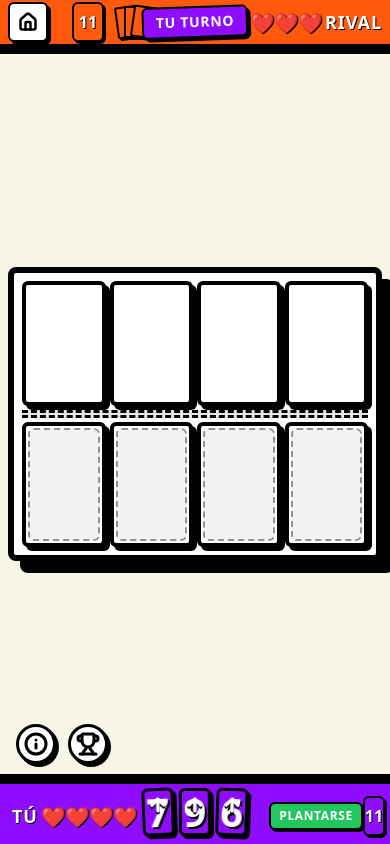
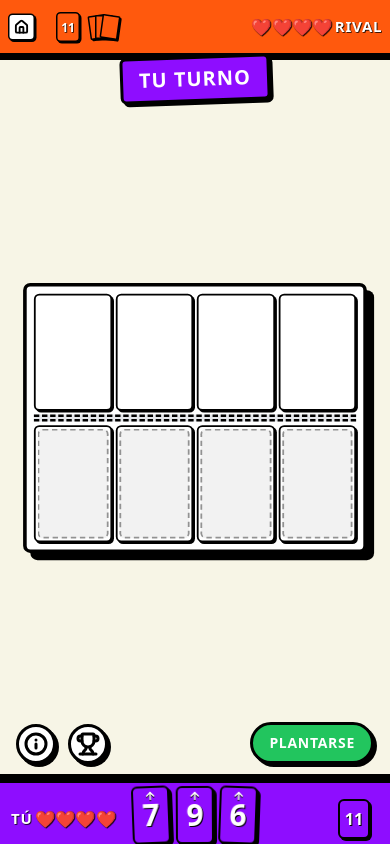
Before and after one commit to antonio10bc-hub/MagicPoker, a Next.js app: page / in a window 390 px wide. Both pictures are taken after a click on the button "JUGAR". Built offline with nearby package versions, Linux system fonts and the light colour scheme.

Commit message:
mejor responsive

```diff
--- a/app/page.tsx
+++ b/app/page.tsx
@@ -5,8 +5,8 @@ import { Card } from '@/components/game/GameCardLOLO';
 import { useEffect, useState, useRef } from 'react';
 import { clsx } from 'clsx';
 import { motion, AnimatePresence } from 'framer-motion';
+// Iconos
 import { Info, X, Volume2, VolumeX, Home as HomeIcon, Trophy } from 'lucide-react';
-// Importamos las nuevas funciones de música
 import { playSound, toggleMute, getMuteState, playMusic, stopMusic } from '@/lib/sounds';
 import Confetti from 'react-confetti';
 import { getStats, GameStats } from '@/lib/stats';
@@ -34,19 +34,17 @@ export default function Home() {
   const [isMutedUI, setIsMutedUI] = useState(getMuteState());
   const [showExitConfirm, setShowExitConfirm] = useState(false);
 
-  // --- CONTROL DE MÚSICA SEGÚN PANTALLA ---
   useEffect(() => {
       if (screen === 'menu') {
           playMusic('menu_music', 0.4);
       } else if (screen === 'game') {
-          // Si termina la partida, paramos la música para que suene victory/defeat
           if (phase === 'end') {
               stopMusic();
           } else {
               playMusic('game_music', 0.3);
           }
       }
-  }, [screen, phase]); // Se ejecuta al cambiar de pantalla o de fase
+  }, [screen, phase]);
 
   useEffect(() => {
     if (screen === 'game' && phase === 'start') {
@@ -122,7 +120,7 @@ export default function Home() {
       setShowStats(true);
   };
 
-  // --- PANTALLA MENÚ ---
+  // --- MENU SCREEN ---
   if (screen === 'menu') {
       return (
         <main className="h-svh w-full flex items-center justify-center bg-[#F7F5E6] relative select-none font-comic pattern-grid-lg text-black">
@@ -157,19 +155,20 @@ export default function Home() {
       );
   }
 
-  // --- PANTALLA JUEGO ---
+  // --- GAME SCREEN ---
   let buttonText = "ESPERANDO...";
   let buttonAction: () => void | Promise<void> = passTurn;
+  // Botón Plantarse flotante
   let buttonColorClass = "bg-gray-300 text-gray-600 border-black cursor-not-allowed pattern-diagonal-lines-sm opacity-70";
   let buttonAnimation = {};
 
   if (isPlacementPhase) {
     if (opponent.isPassed) {
         buttonText = "¡RESOLVER!";
-        buttonColorClass = "bg-orange-500 text-white border-black hover:bg-orange-400 hover:-translate-y-1 hover:shadow-[6px_6px_0_#000] active:translate-y-1 active:shadow-[2px_2px_0_#000]";
+        buttonColorClass = "bg-orange-500 text-white border-black hover:bg-orange-400 shadow-[3px_3px_0_#000] sm:shadow-[6px_6px_0_#000] active:translate-y-1 active:shadow-none";
     } else {
         buttonText = "PLANTARSE";
-        buttonColorClass = "bg-green-500 text-white border-black hover:bg-green-400 hover:-translate-y-1 hover:shadow-[6px_6px_0_#000] active:translate-y-1 active:shadow-[2px_2px_0_#000]";
+        buttonColorClass = "bg-green-500 text-white border-black hover:bg-green-400 shadow-[3px_3px_0_#000] sm:shadow-[6px_6px_0_#000] active:translate-y-1 active:shadow-none";
     }
   } else if (isCombatRevealPhase) {
     buttonText = `CONTINUAR (${countdown}s)`;
@@ -178,7 +177,7 @@ export default function Home() {
     buttonAnimation = { scale: [1, 1.05, 1], transition: { duration: 0.8, repeat: Infinity } };
   }
 
-  const slotStyle = "w-full h-full aspect-[2/3] relative flex items-center justify-center rounded-md transition-all border-[4px] border-black bg-white shadow-[4px_4px_0px_0px_rgba(0,0,0,1)]";
+  const slotStyle = "w-full h-full aspect-[2/3] relative flex items-center justify-center rounded-md transition-all border-[2px] sm:border-[4px] border-black bg-white shadow-[2px_2px_0px_0px_rgba(0,0,0,1)] sm:shadow-[4px_4px_0px_0px_rgba(0,0,0,1)]";
   const emptySlotInteractStyle = (selectedCardId && isPlacementPhase)
     ? "border-dashed border-[#8e0dff] bg-purple-100 animate-[wiggle_1s_ease-in-out_infinite] cursor-pointer hover:bg-purple-200"
     : "border-dashed border-black/40 bg-black/5";
@@ -208,7 +207,7 @@ export default function Home() {
   return (
     <main className="h-svh w-full flex flex-col bg-[#F7F5E6] text-black overflow-hidden relative select-none font-comic pattern-dots-sm">
 
-      {/* --- MODALES --- */}
+      {/* MODALES */}
       <AnimatePresence>
         {showExitConfirm && (
             <motion.div initial={{ opacity: 0 }} animate={{ opacity: 1 }} exit={{ opacity: 0 }} className="fixed inset-0 z-[200] flex items-center justify-center bg-black/60 backdrop-blur-sm p-4">
@@ -230,6 +229,7 @@ export default function Home() {
                         <button onClick={() => { playSound('click'); setShowStats(false); }} className="bg-white hover:bg-red-100 p-2 rounded-md border-[3px] border-black shadow-[3px_3px_0_#000] active:translate-y-1 active:shadow-none transition-all"><X className="w-6 h-6 stroke-[3px]" /></button>
                     </div>
                     <div className="p-6 space-y-4 text-lg font-bold">
+                        {/* Stats Content... (Mismo código anterior) */}
                         <div className="bg-gray-100 p-4 rounded-md border-[3px] border-black shadow-[4px_4px_0_#000]">
                             <h3 className="text-xl uppercase border-b-2 border-black pb-2 mb-3">Victorias</h3>
                             <div className="grid grid-cols-3 gap-2 text-center">
@@ -243,9 +243,6 @@ export default function Home() {
                             <div className="flex justify-between"><span>Partidas Totales:</span><span>{statsData.totalGames}</span></div>
                             <div className="flex justify-between"><span>Cartas Jugadas:</span><span>{statsData.cardsPlayed}</span></div>
                             <div className="flex justify-between"><span>Cartas Destruidas:</span><span>{statsData.cardsDestroyed}</span></div>
-                        </div>
-                        <div className={clsx("p-4 rounded-md border-[3px] border-black shadow-[4px_4px_0_#000] transition-colors", statsData.achievementRepublicana ? "bg-[#8e0dff] text-white" : "bg-gray-200 text-gray-400 grayscale")}>
-                            <div className="flex items-center gap-3"><span className="text-3xl">🏆</span><div><div className="uppercase font-black">La Republicana</div><div className="text-sm font-medium leading-tight opacity-80">Limpia J, Q y K enemigas con un AS.</div></div></div>
                         </div>
                     </div>
                 </motion.div>
@@ -265,17 +262,13 @@ export default function Home() {
                     </div>
                     <div className="p-6 space-y-6 text-lg sm:text-xl font-medium leading-relaxed">
                         <section><h3 className="font-black text-xl mb-2 bg-[#8e0dff] text-white inline-block px-2 border-[2px] border-black shadow-[3px_3px_0_#000] -rotate-1">1. El Objetivo</h3><p>Gana el primero que reduzca las vidas del oponente a 0.</p></section>
-                        <section><h3 className="font-black text-xl mb-2 bg-[#ff590d] text-white inline-block px-2 border-[2px] border-black shadow-[3px_3px_0_#000] rotate-1">2. Tu Turno</h3><p>Coloca tantas cartas como quieras en los 4 huecos que tienes disponibles.</p><p className="mt-2">Cuando termines, pulsa <span className="font-bold text-green-600">"PLANTARSE"</span>. El rival jugará después. Cuando ambos paséis, ¡comienza la fase de pelea!</p></section>
+                        {/* Resto de reglas... */}
                         <section>
                             <h3 className="font-black text-xl mb-2 bg-yellow-400 text-black inline-block px-2 border-[2px] border-black shadow-[3px_3px_0_#000] -rotate-1">3. Fase de Pelea</h3>
                             <ul className="list-disc pl-5 space-y-2 text-base sm:text-lg">
                                 <li>Las cartas se enfrentan cara a cara. La carta con el número más alto gana y destruye a la otra.</li>
                                 <li>Si tu carta se enfrenta a un hueco vacío directamente, le haces <strong>1 punto de daño</strong> directo.</li>
-                                <li className="pt-2"><strong>🅰️ El As (A):</strong> Limpia el tablero, tanto las cartas del enemigo como las tuyas, evitando cualquier golpe.</li>
-                                <li><strong>👑 El Rey (K):</strong> Ataca a las 3 posiciones que tiene en frente a la vez.</li>
-                                <li><strong>👸 La Reina (Q):</strong> Ataca a las 2 posiciones en diagonal a la vez.</li>
-                                <li><strong>🤴 El Príncipe (J):</strong> Ataca 1 posición aleatoria entre las que tiene en frente.</li>
-                                <li><strong>🃏 El Joker:</strong> No hace daño, pero te permite robar 2 cartas extra.</li>
+                                <li className="pt-2"><strong>🅰️ El As (A):</strong> Limpia el tablero...</li>
                             </ul>
                         </section>
                     </div>
@@ -284,7 +277,7 @@ export default function Home() {
         )}
       </AnimatePresence>
 
-      {/* BOTONES FLOTANTES (IZQUIERDA Y DERECHA) */}
+      {/* BOTONES FLOTANTES */}
       <div className="fixed bottom-20 sm:bottom-32 left-4 z-50 flex flex-row gap-3">
           <motion.button onClick={() => { playSound('click'); setShowRules(true); }} whileHover={{ scale: 1.1, rotate: 5 }} whileTap={{ scale: 0.9 }} className="w-10 h-10 sm:w-12 sm:h-12 bg-white rounded-full border-[3px] border-black shadow-[3px_3px_0_#000] flex items-center justify-center hover:bg-yellow-100 transition-colors">
             <Info className="w-6 h-6 sm:w-8 sm:h-8 stroke-[3px]" />
@@ -294,13 +287,45 @@ export default function Home() {
           </motion.button>
       </div>
 
-      {/* 1. HEADER (RIVAL) */}
-      <header className="flex-none h-12 sm:h-20 p-2 sm:p-4 flex justify-between items-center relative z-10 border-b-[4px] border-black bg-[#ff590d] shadow-[0_6px_0_#000]">
-        <div className="flex items-center relative gap-4">
-            <button onClick={handleHomeClick} className="bg-white p-2 rounded-md border-[2px] sm:border-[3px] border-black shadow-[3px_3px_0_#000] active:translate-y-1 active:shadow-none hover:bg-gray-100 transition-all">
+      {/* BOTÓN PLANTARSE FLOTANTE (Solo visible si canInteract) */}
+      <AnimatePresence>
+        {canInteract && (
+            <motion.div
+                initial={{ y: 100, opacity: 0 }}
+                animate={{ y: 0, opacity: 1 }}
+                exit={{ y: 100, opacity: 0 }}
+                className="fixed bottom-20 sm:bottom-32 right-4 z-50"
+            >
+                <motion.button
+                    key={buttonText}
+                    animate={{ ...buttonAnimation }}
+                    onClick={() => { playSound('click'); buttonAction(); }}
+                    className={clsx(
+                        "px-4 py-2 sm:px-6 sm:py-3 rounded-full font-black tracking-wider text-sm sm:text-base border-[3px] sm:border-[4px] border-black uppercase transition-all",
+                        buttonColorClass
+                    )}
+                >
+                    {buttonText}
+                </motion.button>
+            </motion.div>
+        )}
+      </AnimatePresence>
+
+      {/* CARTEL FLOTANTE DE "TU TURNO" */}
+      <div className="fixed top-14 left-1/2 -translate-x-1/2 z-40 pointer-events-none">
+          <div className={clsx("px-4 py-1.5 sm:px-6 sm:py-2 rounded-md text-xl sm:text-2xl font-black tracking-wider transition-all shadow-[3px_3px_0_#000] sm:shadow-[6px_6px_0_#000] uppercase border-[3px] sm:border-[4px] border-black whitespace-nowrap relative -rotate-2", (phase === 'combat' || phase === 'combat-reveal') ? "bg-yellow-400 text-black animate-[wiggle_0.5s_infinite]" : turn === 'player' ? "bg-[#8e0dff] text-white" : "bg-white text-[#ff590d]")}>
+                {(phase === 'combat' || phase === 'combat-reveal') ? "💥 ¡PELEA! 💥" : turn === 'player' ? "TU TURNO" : "RIVAL..."}
+          </div>
+      </div>
+
+      {/* HEADER (RIVAL) */}
+      <header className="flex-none h-14 sm:h-20 p-2 sm:p-4 flex justify-between items-center relative z-10 border-b-[3px] sm:border-b-[4px] border-black bg-[#ff590d] shadow-[0_4px_0_#000] sm:shadow-[0_6px_0_#000]">
+        <div className="flex items-center relative gap-3 sm:gap-4">
+            {/* Home Button + Pequeno */}
+            <button onClick={handleHomeClick} className="bg-white p-1.5 sm:p-2 rounded-md border-[2px] sm:border-[3px] border-black shadow-[2px_2px_0_#000] sm:shadow-[3px_3px_0_#000] active:translate-y-1 active:shadow-none hover:bg-gray-100 transition-all scale-75 sm:scale-100 origin-left">
                 <HomeIcon className="w-5 h-5 sm:w-6 sm:h-6 stroke-[3px]" />
             </button>
-            <div className="flex gap-2 sm:gap-4 items-center pl-2">
+            <div className="flex gap-2 sm:gap-4 items-center pl-0 sm:pl-2 scale-75 sm:scale-100 origin-left">
                 <div className="relative w-8 h-10 sm:w-12 sm:h-16 bg-[#ff590d] rounded-md border-[2px] sm:border-[3px] border-black flex items-center justify-center shadow-[2px_2px_0_#000] sm:shadow-[4px_4px_0_#000]">
                     <span className="z-10 font-black text-white text-base sm:text-xl drop-shadow-[1px_1px_0_#000] sm:drop-shadow-[2px_2px_0_#000]">{opponent.deck.length}</span>
                 </div>
@@ -311,22 +336,19 @@ export default function Home() {
                 </div>
             </div>
         </div>
-        <div className="absolute left-1/2 -translate-x-1/2 top-1/2 -translate-y-1/2 z-50">
-          <div className={clsx("px-3 py-1 sm:px-6 sm:py-2 rounded-md text-sm sm:text-2xl font-black tracking-wider transition-all shadow-[3px_3px_0_#000] sm:shadow-[6px_6px_0_#000] uppercase border-[2px] sm:border-[4px] border-black whitespace-nowrap relative -rotate-2", (phase === 'combat' || phase === 'combat-reveal') ? "bg-yellow-400 text-black animate-[wiggle_0.5s_infinite]" : turn === 'player' ? "bg-[#8e0dff] text-white" : "bg-white text-[#ff590d]")}>
-                {(phase === 'combat' || phase === 'combat-reveal') ? "💥 ¡PELEA! 💥" : turn === 'player' ? "TU TURNO" : "RIVAL..."}
-          </div>
-        </div>
-        <div className="flex items-center gap-1 sm:gap-4">
-             <div className="flex text-lg sm:text-4xl gap-0.5 sm:gap-1 drop-shadow-[1px_1px_0_#000] sm:drop-shadow-[2px_2px_0_#000]">
+
+        {/* Vidas Rival + Pequenas */}
+        <div className="flex items-center gap-1 sm:gap-4 scale-75 sm:scale-100 origin-right">
+             <div className="flex text-xl sm:text-4xl gap-0.5 sm:gap-1 drop-shadow-[1px_1px_0_#000] sm:drop-shadow-[2px_2px_0_#000]">
                 {Array(4).fill(0).map((_, i) => (<span key={i} className={i < (4 - opponent.lives) ? "text-black/40 grayscale" : "text-white scale-110"}>{i < (4 - opponent.lives) ? '💔' : '❤️'}</span>))}
             </div>
-            <span className="text-lg sm:text-4xl text-white font-black uppercase tracking-wider drop-shadow-[1px_1px_0_#000] sm:drop-shadow-[2px_2px_0_#000]">RIVAL</span>
+            <span className="text-xl sm:text-4xl text-white font-black uppercase tracking-wider drop-shadow-[1px_1px_0_#000] sm:drop-shadow-[2px_2px_0_#000]">RIVAL</span>
         </div>
       </header>
 
-      {/* 2. TABLERO CENTRAL */}
-      <section className="flex-1 flex items-center justify-center p-2 sm:p-4 overflow-hidden min-h-0 relative py-2 sm:py-8">
-        <div className="w-full max-w-lg bg-white rounded-lg border-[6px] border-black shadow-[12px_12px_0_#000] relative flex flex-col p-2 sm:p-4 shrink-0">
+      {/* TABLERO (Reducido 10% en móvil) */}
+      <section className="flex-1 flex items-center justify-center p-1 sm:p-4 overflow-hidden min-h-0 relative py-2 sm:py-8">
+        <div className="w-full max-w-lg bg-white rounded-lg border-[4px] sm:border-[6px] border-black shadow-[8px_8px_0_#000] sm:shadow-[12px_12px_0_#000] relative flex flex-col p-2 sm:p-4 shrink-0 scale-90 sm:scale-100 origin-center">
           <div className="flex-1 grid grid-cols-4 gap-1 sm:gap-4 items-center justify-items-center">
             {opponent.board.map((slot) => (
               <div key={`opp-${slot.index}`} className={slotStyle}>
@@ -362,35 +384,32 @@ export default function Home() {
       </section>
 
       {/* 3. FOOTER (JUGADOR) */}
-      <section className="flex-none h-16 sm:h-28 bg-[#8e0dff] border-t-[4px] border-black relative z-20 px-2 sm:px-4 grid grid-cols-3 items-center shadow-[0_-6px_0_#000]">
-        <div className="flex items-center gap-1 sm:gap-4 pl-1 sm:pl-4 relative">
-             <span className="text-lg sm:text-4xl text-white font-black uppercase tracking-wider drop-shadow-[1px_1px_0_#000] sm:drop-shadow-[2px_2px_0_#000]">TÚ</span>
-             <div className="flex text-lg sm:text-4xl gap-0.5 sm:gap-1 drop-shadow-[1px_1px_0_#000] sm:drop-shadow-[2px_2px_0_#000]">
+      <section className="flex-none h-16 sm:h-28 bg-[#8e0dff] border-t-[3px] sm:border-t-[4px] border-black relative z-20 px-2 sm:px-4 grid grid-cols-3 items-center shadow-[0_-6px_0_#000]">
+
+        {/* Lado Izq: Vidas + Cartel TÚ */}
+        <div className="flex items-center gap-1 sm:gap-4 pl-1 sm:pl-4 relative scale-75 sm:scale-100 origin-left">
+             <span className="text-xl sm:text-4xl text-white font-black uppercase tracking-wider drop-shadow-[1px_1px_0_#000] sm:drop-shadow-[2px_2px_0_#000]">TÚ</span>
+             <div className="flex text-xl sm:text-4xl gap-0.5 sm:gap-1 drop-shadow-[1px_1px_0_#000] sm:drop-shadow-[2px_2px_0_#000]">
                 {Array(4).fill(0).map((_, i) => (<span key={i} className={i < player.lives ? "text-white scale-110" : "text-black/40 grayscale"}>{i < player.lives ? '❤️' : '💔'}</span>))}
             </div>
         </div>
-        <div className="flex justify-center items-center h-full pb-2 sm:pb-4 z-30">
-             <div className="flex justify-center gap-1 sm:gap-2 h-14 sm:h-24 w-full items-center">
+
+        {/* Centro: Mano de Cartas */}
+        <div className="flex justify-center items-center h-full pb-2 sm:pb-4 z-30 col-span-1">
+             <div className="flex justify-center gap-1 sm:gap-2 h-16 sm:h-24 w-full items-center">
                 <AnimatePresence>
                 {player.hand.map((card) => (
-                    <motion.div key={card.id} initial={{ opacity: 0, y: 100, rotate: 15 }} animate={{ opacity: 1, y: 0, rotate: (Math.random() * 6 - 3) }} exit={{ opacity: 0, y: 50 }} transition={{ duration: 0.2 }} whileHover={canPlay ? { y: -20, scale: 1.1, rotate: 0, transition: { duration: 0.1 } } : {}} className="h-[85%] aspect-[2/3] origin-bottom transition-all filter drop-shadow-[2px_2px_0_#000] sm:drop-shadow-[4px_4px_0_#000]">
+                    <motion.div key={card.id} initial={{ opacity: 0, y: 100, rotate: 15 }} animate={{ opacity: 1, y: 0, rotate: (Math.random() * 6 - 3) }} exit={{ opacity: 0, y: 50 }} transition={{ duration: 0.2 }} whileHover={canPlay ? { y: -20, scale: 1.1, rotate: 0, transition: { duration: 0.1 } } : {}} className="h-[90%] aspect-[2/3] origin-bottom transition-all filter drop-shadow-[2px_2px_0_#000] sm:drop-shadow-[4px_4px_0_#000]">
                         <Card card={card} onClick={() => handleHandCardClick(card.id)} isSelected={selectedCardId === card.id} isInHand={true} />
                     </motion.div>
                 ))}
                 </AnimatePresence>
              </div>
         </div>
-         <div className="flex items-center justify-between pl-1 sm:pl-4 pr-1 sm:pr-2">
-            <div className="ml-2 sm:ml-8">
-                <AnimatePresence mode="wait">
-                {canInteract && (
-                    <motion.button key={buttonText} initial={{ opacity: 0, scale: 0.8 }} animate={{ opacity: 1, scale: 1, ...buttonAnimation }} exit={{ opacity: 0, scale: 0.8 }} onClick={() => { playSound('click'); buttonAction(); }} className={clsx("px-2 py-1 sm:px-4 sm:py-2 rounded-md font-black tracking-wider text-xs sm:text-base transition-all whitespace-nowrap border-[2px] sm:border-[4px] border-black shadow-[2px_2px_0_#000] sm:shadow-[4px_4px_0_#000] active:translate-y-[2px] sm:active:translate-y-[4px] active:shadow-[1px_1px_0_#000] sm:active:shadow-[2px_2px_0_#000] uppercase", buttonColorClass)}>
-                        {buttonText}
-                    </motion.button>
-                )}
-                </AnimatePresence>
-            </div>
-            <div className="relative w-8 h-10 sm:w-12 sm:h-16 bg-[#8e0dff] rounded-md border-[2px] sm:border-[3px] border-black flex items-center justify-center shadow-[2px_2px_0_#000] sm:shadow-[4px_4px_0_#000]">
+
+         {/* Lado Dcho: Mazo (Botón "Plantarse" ahora es flotante) */}
+         <div className="flex items-center justify-end pl-1 sm:pl-4 pr-2 sm:pr-2">
+            <div className="relative w-8 h-10 sm:w-12 sm:h-16 bg-[#8e0dff] rounded-md border-[2px] sm:border-[3px] border-black flex items-center justify-center shadow-[2px_2px_0_#000] sm:shadow-[4px_4px_0_#000] mr-1 sm:mr-0">
                 <span className="z-10 font-black text-white text-base sm:text-xl drop-shadow-[1px_1px_0_#000] sm:drop-shadow-[2px_2px_0_#000]">{player.deck.length}</span>
             </div>
          </div>
--- a/components/game/GameCardLOLO.tsx
+++ b/components/game/GameCardLOLO.tsx
@@ -19,31 +19,30 @@ export const Card = ({ card, onClick, isSelected, className, isInHand }: CardPro
   const isOpponent = card.owner === 'opponent';
 
   // --- ESTILOS BASE DOODLE ---
-  const baseCardStyle = "relative w-full h-full aspect-[2/3] rounded-md border-[3px] border-black shadow-[1px_1px_0px_0px_rgba(0,0,0,1)] flex flex-col items-center justify-between p-1 cursor-pointer select-none transition-all overflow-hidden bg-white";
+  // Ajuste: scale-90 en móvil para reducir un 10% visualmente si está en tablero
+  const baseCardStyle = "relative w-full h-full aspect-[2/3] rounded-md border-[2px] sm:border-[3px] border-black shadow-[1px_1px_0px_0px_rgba(0,0,0,1)] flex flex-col items-center justify-between p-0.5 sm:p-1 cursor-pointer select-none transition-all overflow-hidden bg-white";
 
   // --- COLORES NUEVOS (INVERTIDOS) ---
-  // Jugador = Morado (#8e0dff) | Rival = Naranja (#ff590d)
   let debugBgColor = isOpponent ? '#ff590d' : '#8e0dff';
   let textColorClass = "text-white";
 
-  // Estados especiales
   if (isVoided) {
-      debugBgColor = '#000000'; // Negro
+      debugBgColor = '#000000';
   } else if (isDamage) {
-      debugBgColor = '#FF2222'; // El daño se queda rojo
+      debugBgColor = '#FF2222';
   } else if (isJoker && !isDamage && !isVoided) {
-      debugBgColor = '#FDE047'; // Amarillo Joker
+      debugBgColor = '#FDE047';
       textColorClass = "text-black";
   }
 
-  const selectionStyle = isSelected ? "border-yellow-400 shadow-[8px_8px_0px_0px_rgba(0,0,0,1)] -translate-y-2 -translate-x-1" : "hover:-translate-y-1 hover:-translate-x-0.5 hover:shadow-[6px_6px_0px_0px_rgba(0,0,0,1)]";
+  const selectionStyle = isSelected ? "border-yellow-400 shadow-[4px_4px_0_#000] sm:shadow-[8px_8px_0_#000] -translate-y-1 sm:-translate-y-2 -translate-x-0.5 sm:-translate-x-1" : "hover:-translate-y-1 hover:shadow-[3px_3px_0_#000] sm:shadow-[6px_6px_0_#000]";
 
   const renderAttackIndicators = () => {
     if (isJoker || isAce || !card.isFaceUp || isVoided) return null;
 
     const iconClass = clsx(
-        "w-5 h-5 sm:w-4 sm:h-6 stroke-[4px]",
-        (isJoker ? "text-black" : "text-white drop-shadow-[0_2px_0_#000]")
+        "w-3 h-3 sm:w-5 sm:h-5 stroke-[3px] sm:stroke-[4px]",
+        (isJoker ? "text-black" : "text-white drop-shadow-[0_1px_0_#000] sm:drop-shadow-[0_2px_0_#000]")
     );
 
     let indicators;
@@ -66,7 +65,7 @@ export const Card = ({ card, onClick, isSelected, className, isInHand }: CardPro
     return (
       <div className={clsx(
         "absolute left-0 w-full flex justify-center gap-0.5 pointer-events-none z-20",
-        isOpponent ? "bottom-1" : "top-1"
+        isOpponent ? "bottom-0.5 sm:bottom-1" : "top-0.5 sm:top-1"
       )}>
         {indicators}
       </div>
@@ -80,14 +79,13 @@ export const Card = ({ card, onClick, isSelected, className, isInHand }: CardPro
         layoutId={card.id}
         className={clsx(
           baseCardStyle,
-          "pattern-diagonal-lines-sm text-black/20 justify-center !p-10",
+          "pattern-diagonal-lines-sm text-black/20 justify-center !p-9",
           className
         )}
-        // FUERZA BRUTA: Naranja (Rival) o Morado (Jugador)
         style={{ backgroundColor: isOpponent ? '#171616' : '#8e0dff' }}
       >
          <div className={clsx(
-             "font-black text-5xl sm:text-6xl text-white drop-shadow-[1px_3px_0_#000]"
+             "font-black text-3xl sm:text-6xl text-white drop-shadow-[1px_2px_0_#000]"
          )}>?</div>
       </motion.div>
     );
@@ -112,19 +110,16 @@ export const Card = ({ card, onClick, isSelected, className, isInHand }: CardPro
         isDamage && "animate-[wiggle_0.2s_ease-in-out_infinite]",
         className
       )}
-      // FUERZA BRUTA: Color aplicado
       style={{ backgroundColor: debugBgColor }}
     >
       {renderAttackIndicators()}
 
-      {/* SÍMBOLO CENTRAL */}
-      <div className={clsx("font-black flex items-center justify-center h-full z-10 drop-shadow-[2px_2px_0_#000]",
-        isJoker ? "text-2xl sm:text-1xl -rotate-90 tracking-widest" : "text-[40px] sm:text-[45px]"
+      <div className={clsx("font-black flex items-center justify-center h-full z-10 drop-shadow-[1px_1px_0_#000] sm:drop-shadow-[2px_2px_0_#000]",
+        isJoker ? "text-lg sm:text-2xl -rotate-90 tracking-widest" : "text-3xl sm:text-[45px]"
       )}>
         {isJoker ? 'JOKER' : card.rank}
       </div>
 
-      {/* MARCA DE DAÑO (CICATRIZ) */}
       {card.damageSource && (isDamage || isVoided) && (
           <motion.div
               initial={{ opacity: 0, scale: 3, rotate: -20 }}
@@ -135,13 +130,12 @@ export const Card = ({ card, onClick, isSelected, className, isInHand }: CardPro
               )}
           >
               <div className={clsx(
-                  "w-16 h-16 rounded-full border-[3px] border-black flex items-center justify-center shadow-[2px_2px_0_rgba(0,0,0,0.5)]",
+                  "w-10 h-10 sm:w-16 sm:h-16 rounded-full border-[2px] sm:border-[3px] border-black flex items-center justify-center shadow-[1px_1px_0_rgba(0,0,0,0.5)] sm:shadow-[2px_2px_0_rgba(0,0,0,0.5)]",
               )}
-              // Color del círculo: Si el dueño del daño es Player -> Morado, si no -> Naranja
               style={{ backgroundColor: card.damageSource.owner === 'player' ? "#8e0dff" : "#ff590d" }}
               >
                   <span className={clsx(
-                      "text-3xl font-black text-white"
+                      "text-xl sm:text-3xl font-black text-white"
                   )}>
                       {card.damageSource.rank}
                   </span>
```
